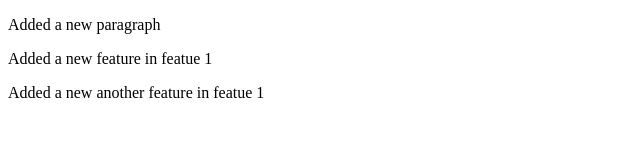
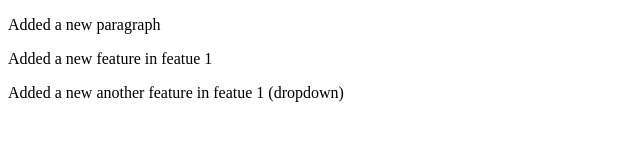
Before and after one commit to shery804/Local-Repo, a plain HTML site: page index.html in a window 1280 px wide. Shown: the whole page, without its empty margins (0-640 px from the left). Drawn offline with Linux system fonts and the light colour scheme.

```diff
--- a/index.html
+++ b/index.html
@@ -8,6 +8,6 @@
 <body>
     <p>Added a new paragraph </p>
     <p>Added a new feature in featue 1</p>
-    <p>Added a new another feature in featue 1</p>
+    <p>Added a new another feature in featue 1 (dropdown)</p>
 </body>
 </html>
```
